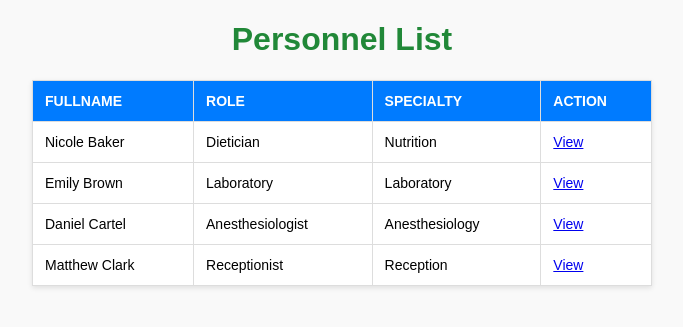
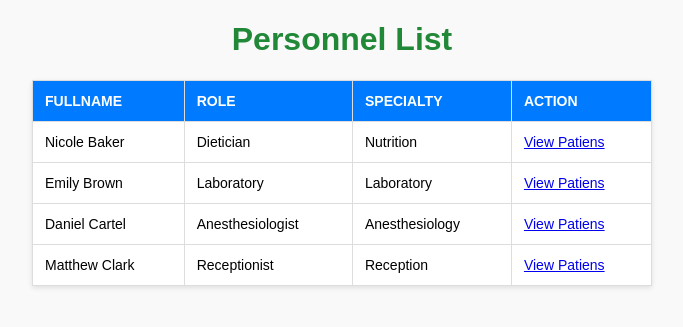
Before and after one commit to algieronquillo/FirstCareMedicalCenter, a PHP site: page /htdocs/Cebu.php in a window 1280 px wide. Shown: the part 58-385 px from the top of the page, without its empty margins (298-981 px from the left). Run offline with PHP 8.4, Linux system fonts and the light colour scheme.

Commit message:
anjilo nag usab ani ha

```diff
--- a/htdocs/Cebu.php
+++ b/htdocs/Cebu.php
@@ -38,7 +38,7 @@
 
 
 
-                echo '<td><a href="view_personnel.php?name=' . urlencode($person['firstname'] . ' ' . $person['lastname']) . '">View</a></td>';
+                echo '<td><a href="view_personnel.php?name=' . urlencode($person['firstname'] . ' ' . $person['lastname']) . '">View Patiens</a></td>';
                 echo "</tr>";
             }
             ?>
--- a/htdocs/Makati.php
+++ b/htdocs/Makati.php
@@ -36,7 +36,7 @@
                 echo "<td>" . htmlspecialchars($person['role']) . "</td>";
 
 
-                echo '<td><a href="view_personnel.php?name=' . urlencode($person['firstname'] . ' ' . $person['lastname']) . '">View</a></td>';
+                echo '<td><a href="view_personnel.php?name=' . urlencode($person['firstname'] . ' ' . $person['lastname']) . '">View Patiens</a></td>';
                 echo "</tr>";
             }
             ?>
--- a/htdocs/Pagadian.php
+++ b/htdocs/Pagadian.php
@@ -36,7 +36,7 @@
                 echo "<td>" . htmlspecialchars($person['role']) . "</td>";
 
 
-                echo '<td><a href="view_personnel.php?name=' . urlencode($person['firstname'] . ' ' . $person['lastname']) . '">View</a></td>';
+                echo '<td><a href="view_personnel.php?name=' . urlencode($person['firstname'] . ' ' . $person['lastname']) . '">View Patiens</a></td>';
                 echo "</tr>";
             }
             ?>
--- a/htdocs/location.php
+++ b/htdocs/location.php
@@ -68,7 +68,7 @@ while ($result = mysqli_fetch_assoc($query)) {
     echo "<tr>";
     echo "<td>" . htmlspecialchars($result['name']) . "</td>";
     echo "<td>" . htmlspecialchars($result['location']) . "</td>";
-    echo '<td><a href="Cebu.php?name=' . urlencode($result['name']) . '">View Personnel</a>
+    echo'<td><a href="Cebu.php?name=' . urlencode($result['name']) . '">View Personnel</a>
     </td>';
 
     echo "</tr>";
--- a/htdocs/manila.php
+++ b/htdocs/manila.php
@@ -36,7 +36,7 @@
                 echo "<td>" . htmlspecialchars($person['role']) . "</td>";
 
 
-                echo '<td><a href="view_personnel.php?name=' . urlencode($person['firstname'] . ' ' . $person['lastname']) . '">View</a></td>';
+                echo '<td><a href="view_personnel.php?name=' . urlencode($person['firstname'] . ' ' . $person['lastname']) . '">View Patiens</a></td>';
                 echo "</tr>";
             }
             ?>
```
